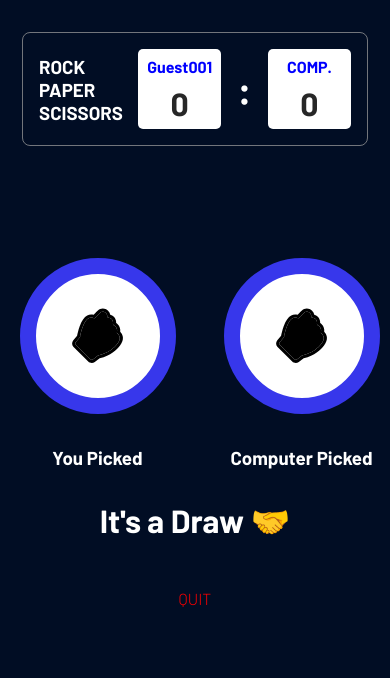
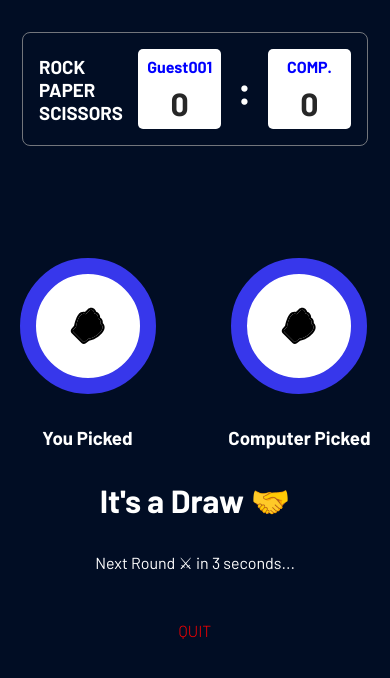
Before and after one commit to oneilh/Rock-Paper-Scissors, a React (Vite) app: page /game in a window 390 px wide. Both pictures are taken after a click on the picture 101 px from the left and 384 px from the top of the page. Shown: the top 678 px of the page. Built offline with nearby package versions, Linux system fonts and the light colour scheme.

Commit message:
fixed bug

```diff
--- a/src/App.css
+++ b/src/App.css
@@ -316,13 +316,13 @@ header p {
     margin-top: 10rem;
   }
   .option {
-    height: 60px;
-    width: 60px;
+    height: 40px;
+    width: 40px;
     border-width: 1rem;
   }
   .option:hover {
-    height: 65px;
-    width: 65px;
+    height: 45px;
+    width: 45px;
   }
 
   /* ====== awaiting result ====== */
@@ -338,8 +338,8 @@ header p {
     background-color: red;
   }
   .selection_container .option:hover {
-    height: 60px;
-    width: 60px;
+    height: 40px;
+    width: 40px;
   }
 
   /* decision mobile */
--- a/src/AwaitingResult.jsx
+++ b/src/AwaitingResult.jsx
@@ -1,14 +1,13 @@
-import { useContext } from "react";
+import { useContext, useEffect, useState } from "react";
 import { AppContext } from "./context/AppContext";
 import rock from "./assets/fist-svgrepo-com.svg";
 import paper from "./assets/hand-svgrepo-com.svg";
 import scissors from "./assets/two-fingers-svgrepo-com.svg";
 import { Link } from "react-router";
 
-const AwaitingResult = ({ pick }) => {
-  const { appState } = useContext(AppContext);
+const AwaitingResult = ({ pick, setShowResultBoard, showResultBoard }) => {
+  const { appState, dispatch } = useContext(AppContext);
   const { roundResult, seriesScore } = appState;
-  console.log(appState);
 
   const { player, computer } = pick;
   // Map choices to their corresponding images
@@ -17,7 +16,23 @@ const AwaitingResult = ({ pick }) => {
     paper: paper,
     scissors: scissors,
   };
-  console.log(player);
+
+  useEffect(() => {
+    if(seriesScore === 5){
+      return
+    }
+    // Set a timer for 3 seconds
+    const timer = setTimeout(() => {
+      setShowResultBoard(!showResultBoard); // Update the message after 3 seconds
+    }, 3000);
+
+    // Cleanup function to clear the timer if the component unmounts
+    return () => clearTimeout(timer);
+  }, [player, computer]); // Empty dependency array ensures this runs only once
+
+  const handleReset = ()=>{
+    dispatch({type: "RESET"})
+  }
   return (
     <main className="result-container">
       {/* selection-> player */}
@@ -31,7 +46,11 @@ const AwaitingResult = ({ pick }) => {
         {/* decision view for larger screen */}
         <section className="decision">
           <h2>{roundResult}</h2>
-          {seriesScore == 5 ? <div className="action-btn">PLAY AGAIN</div> : ""}
+          {seriesScore === 5 ? (
+            <div className="action-btn">PLAY AGAIN</div>
+          ) : (
+            <p>Next Round ⚔ in 3 seconds...</p>
+          )}
         </section>
 
         {/* selection-> computer */}
@@ -46,20 +65,22 @@ const AwaitingResult = ({ pick }) => {
         </section>
       </section>
 
-      <Link to="/" className="quit quit-lg selection_container">
+      <div className="quit quit-lg selection_container" onClick={handleReset}>
         QUIT
-      </Link>
+      </div>
 
       {/* decision view for mobile */}
       <section className="decision-mobile">
         <section className="decision">
           <h2>{roundResult}</h2>
-          {seriesScore == 5 ? (
-            <Link to="/" className="action-btn">
+          {seriesScore === 5 ? (
+            <div className="action-btn" onClick={handleReset}>
               PLAY AGAIN
-            </Link>
+            </div>
           ) : (
-            ""
+            <div>
+              <p>Next Round ⚔ in 3 seconds...</p>
+            </div>
           )}
         </section>
         <Link to="/" className="quit">
--- a/src/pages/Game/Game.jsx
+++ b/src/pages/Game/Game.jsx
@@ -6,7 +6,7 @@ import GameSelection from "./GameSelection";
 import ScoreBoard from "./ScoreBoard";
 
 const Game = () => {
-  const { dispatch } = useContext(AppContext);
+  const { dispatch} = useContext(AppContext);
   const [showResultBoard, setShowResultBoard] = useState(false);
 
   const [pick, setPick] = useState({
@@ -32,17 +32,17 @@ const Game = () => {
   useEffect(() => {
     if (player && computer) {
       if (player === computer) {
-        console.log("Draw");
+        // console.log("Draw");
         dispatch({ type: "DRAW" });
       } else if (
         (player === "rock" && computer === "scissors") ||
         (player === "scissors" && computer === "paper") ||
         (player === "paper" && computer === "rock")
       ) {
-        console.log("Player wins");
+        // console.log("Player wins");
         dispatch({ type: "PLAYERWIN" });
       } else {
-        console.log("Computer wins");
+        // console.log("Computer wins");
         dispatch({ type: "COMPUTERWIN" });
       }
       setShowResultBoard(!showResultBoard);
@@ -53,7 +53,11 @@ const Game = () => {
     <>
       <ScoreBoard />
       {showResultBoard ? (
-        <AwaitingResult pick={pick}/>
+        <AwaitingResult
+          pick={pick}
+          setShowResultBoard={setShowResultBoard}
+          showResultBoard={showResultBoard}
+        />
       ) : (
         <GameSelection playerPick={handlePlayerPick} />
       )}
```
